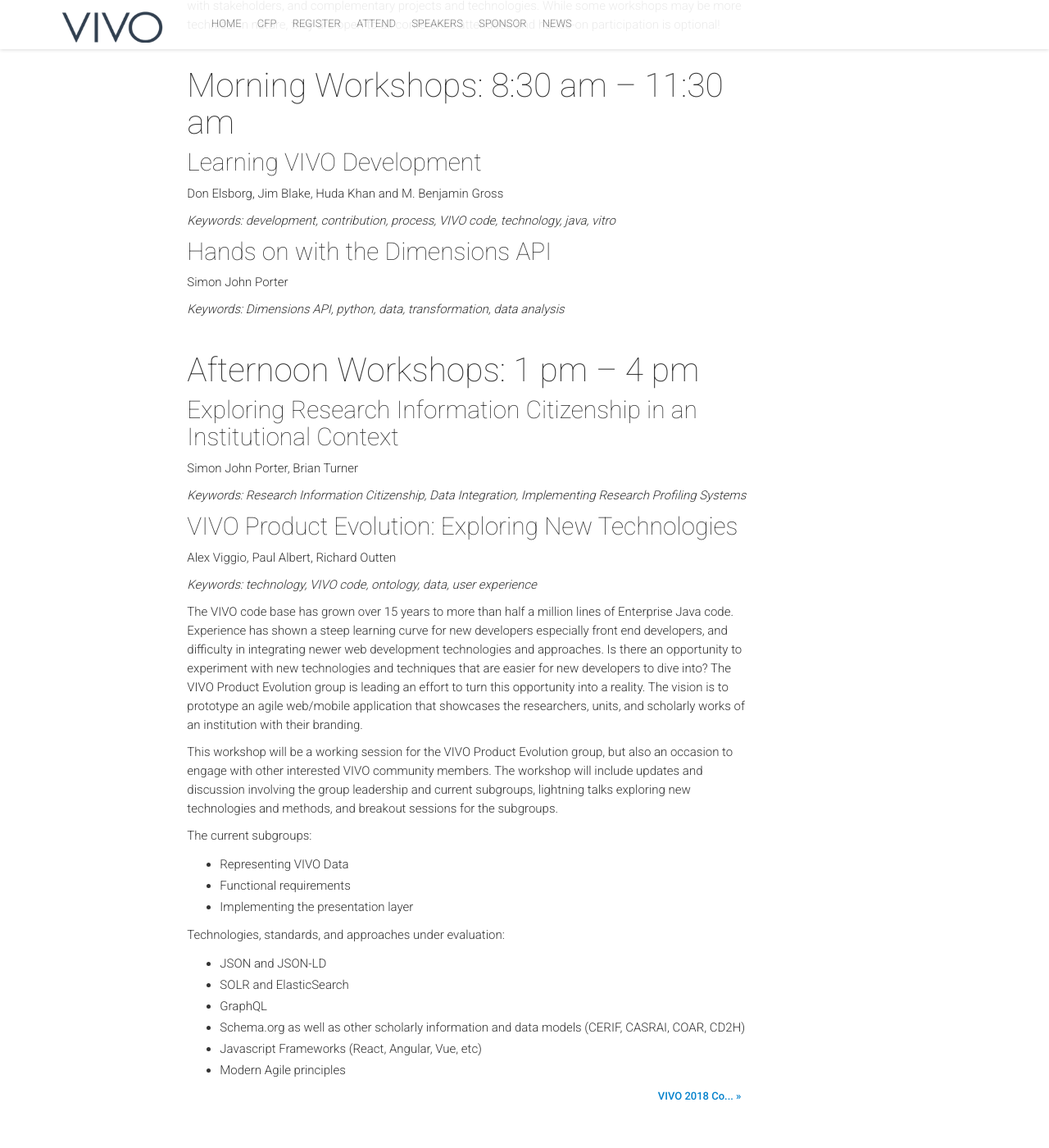
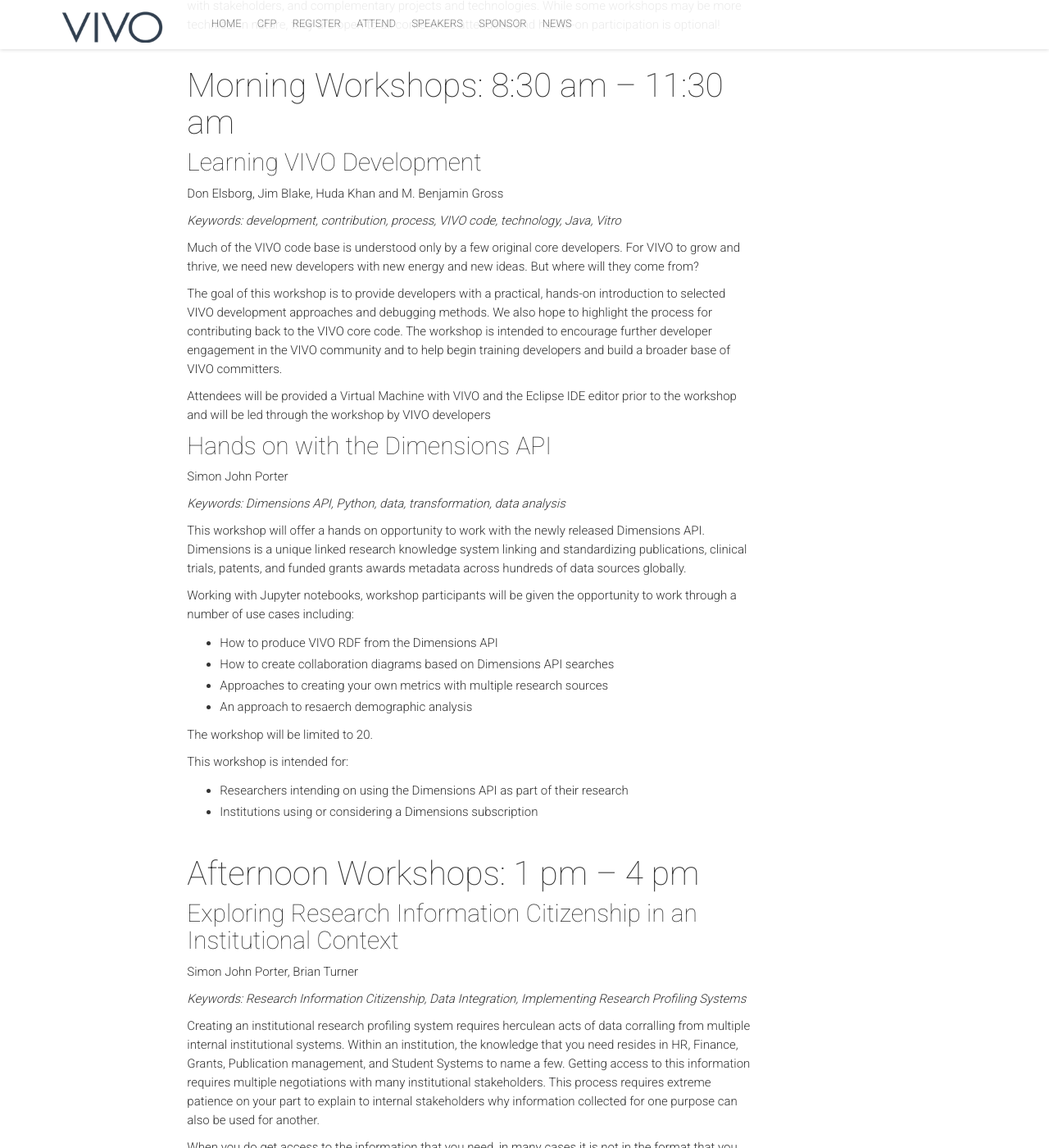
Before and after one commit to vivoconference/vivo2020, a Jekyll site: the page built from news/_posts/2018-04-17-workshops.markdown, in a window 1280 px wide and 1400 px high, scrolled down 536 px. Shown: the whole window at 82% size. Built offline with Jekyll 4.4.1, drawn with Linux system fonts in a browser that asks for light colours; nearby versions of some CDN libraries; comment, search, counter and statistics services are not loaded; some of the changed text lies outside the part shown.

Commit message:
Added other workshop descriptions

```diff
--- a/news/_posts/2018-04-17-workshops.markdown
+++ b/news/_posts/2018-04-17-workshops.markdown
@@ -13,13 +13,34 @@
 
 Don Elsborg, Jim Blake, Huda Khan and M. Benjamin Gross
 
-*Keywords: development, contribution, process, VIVO code, technology, java, vitro*
+*Keywords: development, contribution, process, VIVO code, technology, Java, Vitro*
+
+Much of the VIVO code base is understood only by a few original core developers. For VIVO to grow and thrive, we need new developers with new energy and new ideas. But where will they come from?
+
+The goal of this workshop is to provide developers with a practical, hands-on introduction to selected VIVO development approaches and debugging methods. We also hope to highlight the process for contributing back to the VIVO core code. The workshop is intended to encourage further developer engagement in the VIVO community and to help begin training developers and build a broader base of VIVO committers.
+
+Attendees will be provided a Virtual Machine with VIVO and the Eclipse IDE editor prior to the workshop and will be led through the workshop by VIVO developers
 
 ##### Hands on with the Dimensions API
 
 Simon John Porter
 
-*Keywords: Dimensions API, python, data, transformation, data analysis*
+*Keywords: Dimensions API, Python, data, transformation, data analysis*
+
+This workshop will offer a hands on opportunity to work with the newly released Dimensions API. Dimensions is a unique linked research knowledge system linking and standardizing publications, clinical trials, patents, and funded grants awards metadata across hundreds of data sources globally.
+
+Working with Jupyter notebooks, workshop participants will be given the opportunity to work through a number of use cases including:
+
+* How to produce VIVO RDF from the Dimensions API
+* How to create collaboration diagrams based on Dimensions API searches
+* Approaches to creating your own metrics with multiple research sources
+* An approach to resaerch demographic analysis
+
+The workshop will be limited to 20.
+
+This workshop is intended for:
+* Researchers intending on using the Dimensions API as part of their research
+* Institutions using or considering a Dimensions subscription
 
 #### Afternoon Workshops: 1 pm – 4 pm
 
@@ -29,6 +50,13 @@
 
 *Keywords: Research Information Citizenship, Data Integration, Implementing Research Profiling Systems*
 
+Creating an institutional research profiling system requires herculean acts of data corralling from multiple internal institutional systems. Within an institution, the knowledge that you need resides in HR, Finance, Grants, Publication management, and Student Systems to name a few. Getting access to this information requires multiple negotiations with many institutional stakeholders. This process requires extreme patience on your part to explain to internal stakeholders why information collected for one purpose can also be used for another.
+
+When you do get access to the information that you need, in many cases it is not in the format that you would ideally like. The titles of projects can be in ALL CAPS, HR position titles can be truncated, dollar amount for grants that do not reflect the external amount for the award.
+
+How do we turn this situation around? How do we increase the awareness of the data stewards of HR, Finance, and Student Systems that they are research information stewards too? Within an institutional context, how can we define what it is to be a research information citizen?
+
+Building on a similar exercise held at Pidapalooza earlier this year, participants at this workshop will aim to identify what the shared understanding and norms surrounding how we handle and communicate the research information within an institution should be. In doing so, it is hoped that we can take the first step towards baking research profiling into the reasons that institutions collect information in the first place.
 
 ##### VIVO Product Evolution: Exploring New Technologies
 
```
